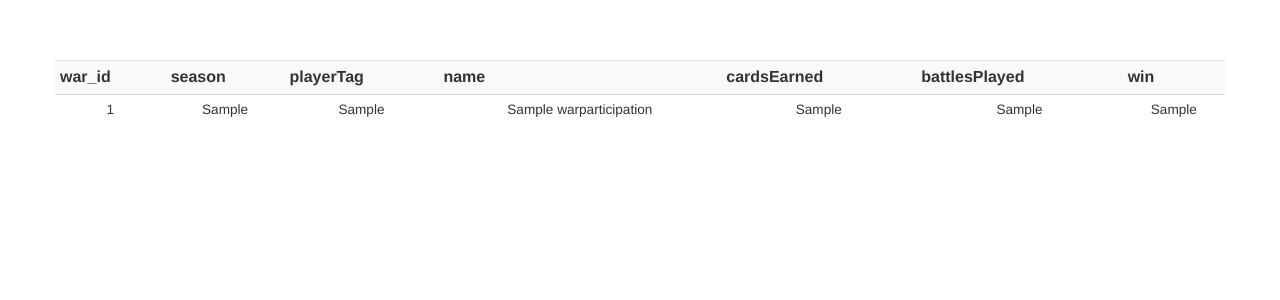
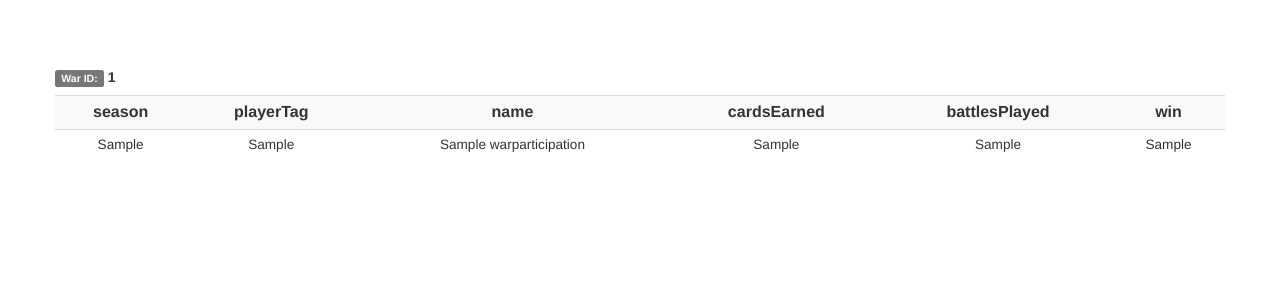
Before and after one commit to weabreus/scumbagroyale, a Django app: template clanwar/templates/clanwar/war_participation.html in a window 1280 px wide. Shown: the part 67-367 px from the top of the page. Run offline with Django 3.2, Linux system fonts and the light colour scheme; the template is opened without the code that fills it: values that come from a table or form of the project are taken from there, others are empty; tables that the repository leaves empty hold one stand-in row (values such as "Sample post"); some libraries are stand-ins or nearby versions.

Commit message:
Changed the code for the table generation. One table per war_id is displayed after tue query.

```diff
--- a/clanwar/static/css/clanwar.css
+++ b/clanwar/static/css/clanwar.css
@@ -20,9 +20,6 @@ body {
     text-decoration: none;
 }
 
-h1 a{
-  font-family: 'Lobster'
-}
 
 div#participations {
   padding: 40px;
@@ -42,7 +39,7 @@ div#navbar {
   font-family: 'Luckiest Guy'
 }
 
-td {
+td th {
   text-align: center;
 }
 
--- a/clanwar/templates/clanwar/war_participation.html
+++ b/clanwar/templates/clanwar/war_participation.html
@@ -2,19 +2,20 @@
 
 {% block content %}
 <div id='participations'>
+    {%for war_id in id %}
+    <h5><span class="label label-default">War ID:</span><strong> {{ war_id.war_id }} </strong></h5>
     <table class=" table table-striped table-condensed text-center">
-      <tr >
-        <th>war_id</th>
-        <th>season</th>
-        <th>playerTag</th>
-        <th>name</th>
-        <th>cardsEarned</th>
-        <th>battlesPlayed</th>
-        <th>win</th>
+      <tr class="text-center">
+        <th class="text-center">season</th>
+        <th class="text-center">playerTag</th>
+        <th class="text-center">name</th>
+        <th class="text-center">cardsEarned</th>
+        <th class="text-center">battlesPlayed</th>
+        <th class="text-center">win</th>
       </tr>
         {%for war in participation %}
+          {% if war.war_id == war_id.war_id %}
             <tr class="text-center small">
-        <td>{{ war.war_id }}</td>
               <td>{{ war.season }}</td>
               <td>{{ war.player_tag }}</td>
               <td>{{ war.name }}</td>
@@ -22,7 +23,9 @@
               <td>{{ war.battles_played }}</td>
               <td>{{ war.wins }}</td>
             </tr>
+          {% endif %}
         {% endfor %}
     </table>
+    {% endfor%}
 </div>
 {% endblock %}
--- a/clanwar/views.py
+++ b/clanwar/views.py
@@ -18,5 +18,6 @@ def war_participation(request):
     war = WarParticipation()
     war.refresh(request)
 
-    participation = WarParticipation.objects.filter(war_id__contains=request.GET['clan_tag']).filter(battles_played=0).order_by('-season')
-    return render(request, 'clanwar/war_participation.html', {'participation': participation})
+    id = WarParticipation.objects.filter(war_id__contains=request.GET['clan_tag']).order_by('-season').values('war_id').distinct()
+    participation = WarParticipation.objects.filter(war_id__contains=request.GET['clan_tag']).order_by('-season')
+    return render(request, 'clanwar/war_participation.html', {'participation': participation, 'id': id})
```
Lines whose indentation alone changed are shown as unchanged.
